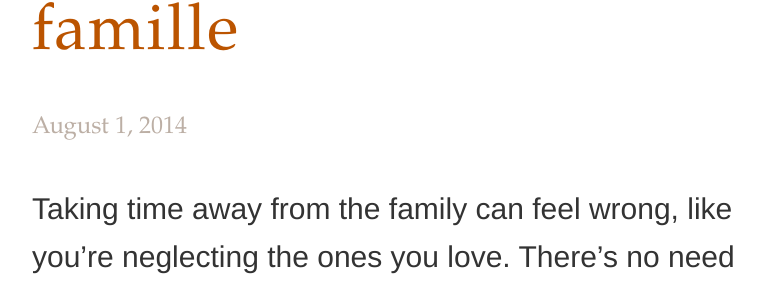
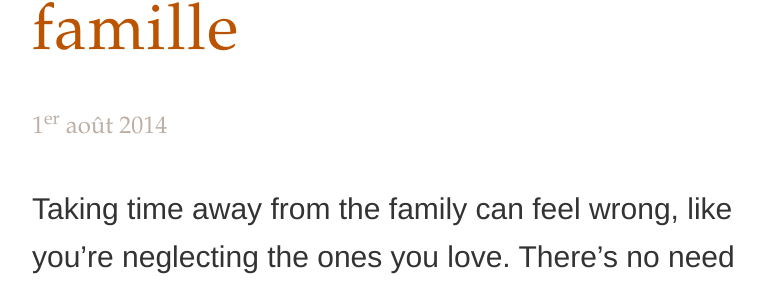
Before and after one commit to pascallaliberte/par.pascallaliberte.me, a Jekyll site: the page built from index.html, in a window 1280 px wide and 900 px high, scrolled down 645 px. Shown: the part 149-440 px from the top of the window, without its empty margins (248-1024 px from the left). Built offline with Jekyll 4.4.1, drawn with Linux system fonts in a browser that asks for light colours; nearby versions of some CDN libraries; the list of posts is cut into pages by our own code; some of the changed text lies outside the part shown.

Commit message:
Added French post dates

```diff
--- /dev/null
+++ b/_includes/post-date.html
@@ -0,0 +1,24 @@
+{% if post %}{% assign post_date = post.date %}{% else %}{% assign post_date = page.date %}{% endif %}
+
+{% if site.lang == 'fr' %}
+  <time datetime="{{ post_date | date_to_xmlschema }}" pubdate="pubdate">
+    {% assign d = post_date | date: "%-d" %}{% assign m = post_date | date: "%m" %}
+    {{ d }}{% if d == '1' %}<sup>er</sup>{% endif %}
+    {% case m %}
+      {% when '01' %}janvier
+      {% when '02' %}février
+      {% when '03' %}mars
+      {% when '04' %}avril
+      {% when '05' %}mai
+      {% when '06' %}juin
+      {% when '07' %}juillet
+      {% when '08' %}août
+      {% when '09' %}septembre
+      {% when '10' %}octobre
+      {% when '11' %}novembre
+      {% when '12' %}décembre
+    {% endcase %} {{ post_date | date: "%Y" }}
+  </time>
+{% else %}
+  <time datetime="{{ post_date | date_to_xmlschema }}" pubdate="pubdate">{{ post_date | date: "%B %e, %Y" }}</time>
+{% endif %}
--- a/_layouts/post.html
+++ b/_layouts/post.html
@@ -18,7 +18,7 @@ key: is-post
 {% endif %}
 
 <p class="meta">
-  <time datetime="{{ page.date | date_to_xmlschema }}" pubdate="pubdate">{{ page.date | date: "%B %e, %Y" }}</time>
+  {% include post-date.html %}
   {% include alt-lang-link.html %}
   {% if page.link %}
     {% include permalink.html %}
--- a/index.html
+++ b/index.html
@@ -25,7 +25,7 @@ layout: home
     {% endif %}
 
     <p class="meta">
-      {{ post.date | date: "%B %e, %Y" }}
+      {% include post-date.html %}
       {% if post.link %}
         {% include permalink.html %}
       {% endif %}
@@ -60,7 +60,7 @@ layout: home
     </div>
 
     <p class="meta">
-      {{ post.date | date: "%B %e, %Y" }}
+      {% include post-date.html %}
 
       {% include permalink.html %}
       </p>
```
